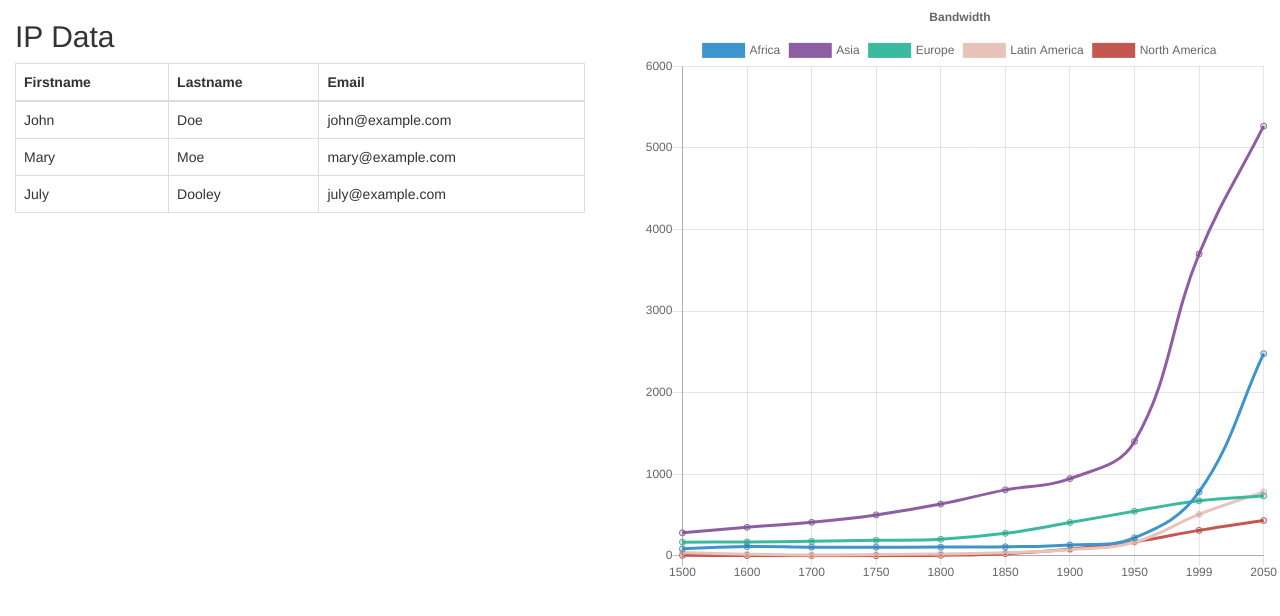
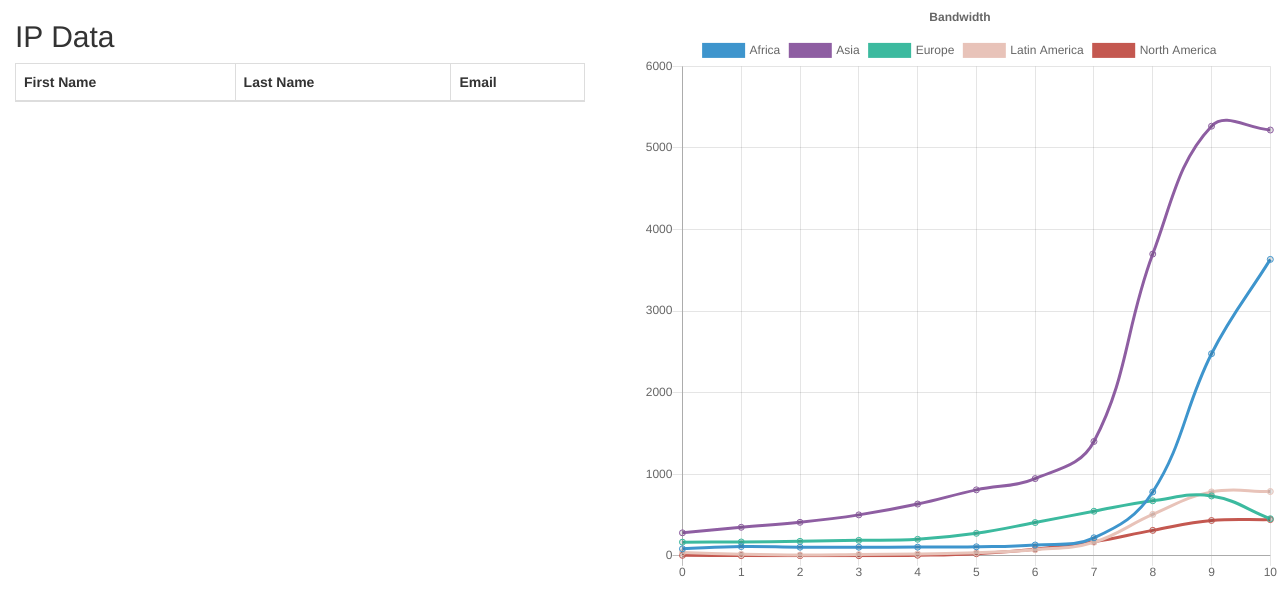
Before and after one commit to nishantsahoo/Packet-Sniffer, a website: page public_static/index.html in a window 1280 px wide. Drawn offline with nearby package versions, Linux system fonts and the light colour scheme.

Commit message:
Good morning

```diff
--- a/public_static/index.html
+++ b/public_static/index.html
@@ -17,27 +17,12 @@
         <table class="table table-bordered" style="width: 50%">
           <thead>
             <tr>
-              <th>Firstname</th>
-              <th>Lastname</th>
+              <th>First Name</th>
+              <th>Last Name</th>
               <th>Email</th>
             </tr>
           </thead>
-          <tbody>
-            <tr>
-              <td>John</td>
-              <td>Doe</td>
-              <td>john@example.com</td>
-            </tr>
-            <tr>
-              <td>Mary</td>
-              <td>Moe</td>
-              <td>mary@example.com</td>
-            </tr>
-            <tr>
-              <td>July</td>
-              <td>Dooley</td>
-              <td>july@example.com</td>
-            </tr>
+          <tbody id="iptable">
           </tbody>
         </table>
     </div>
--- a/public_static/script.js
+++ b/public_static/script.js
@@ -1,37 +1,38 @@
 $(function()
 {
+    // Need to call the bandwidth API and get the bandwidth details
 	console.log("This script be running");
     new Chart(document.getElementById("line-chart"), {
     type: 'line',
     data: {
-        labels: [1500,1600,1700,1750,1800,1850,1900,1950,1999,2050],
+        labels: [0,1,2,3,4,5,6,7,8,9,10],
         datasets: [
             {
-                data: [86,114,106,106,107,111,133,221,783,2478],
+                data: [86,114,106,106,107,111,133,221,783,2478,3634],
                 label: "Africa",
                 borderColor: "#3e95cd",
                 fill: false
             },
             {
-                data: [282,350,411,502,635,809,947,1402,3700,5267],
+                data: [282,350,411,502,635,809,947,1402,3700,5267,5220],
                 label: "Asia",
                 borderColor: "#8e5ea2",
                 fill: false
             },
             {
-                data: [168,170,178,190,203,276,408,547,675,734],
+                data: [168,170,178,190,203,276,408,547,675,734,455],
                 label: "Europe",
                 borderColor: "#3cba9f",
                 fill: false
             },
             {
-                data: [40,20,10,16,24,38,74,167,508,784],
+                data: [40,20,10,16,24,38,74,167,508,784,788],
                 label: "Latin America",
                 borderColor: "#e8c3b9",
                 fill: false
             },
             {
-                data: [6,3,2,2,7,26,82,172,312,433],
+                data: [6,3,2,2,7,26,82,172,312,433,444],
                 label: "North America",
                 borderColor: "#c45850",
                 fill: false
```
